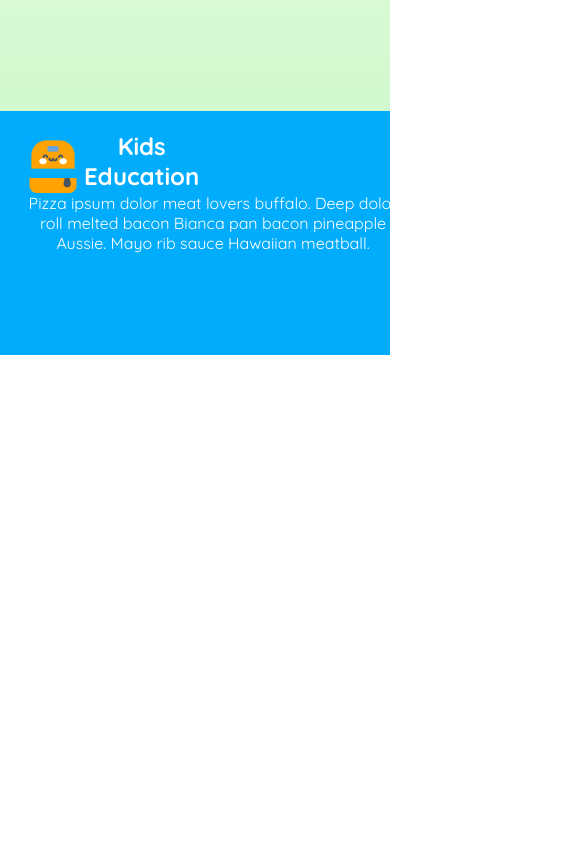
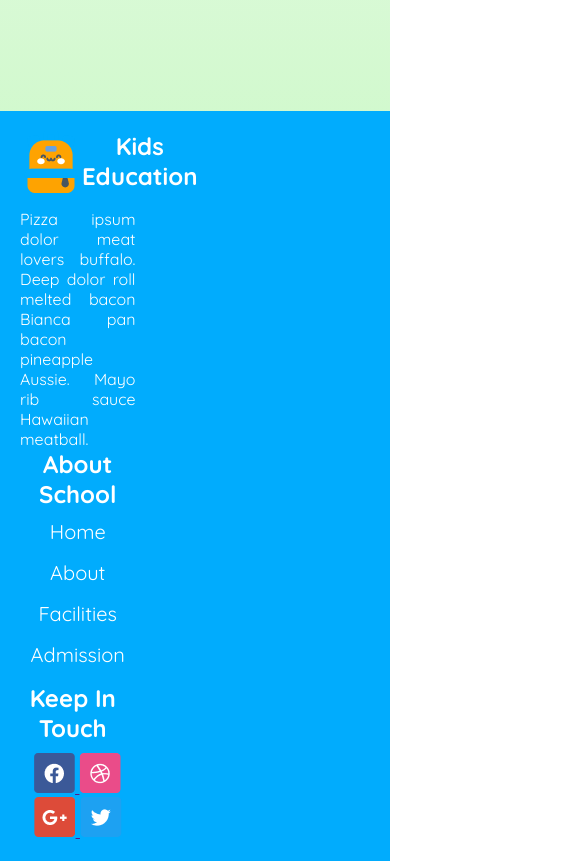
Before and after one commit to MdKamalHossen/B11-A2-Kids-School, a plain HTML site: page index.html in a window 390 px wide. Shown: the part 4060-4921 px from the top of the page, 585 px wide, since content can reach past the window. Before the commit the page ends 4415 px from the top, so only its background shows below. Drawn offline with Linux system fonts and the light colour scheme.

Commit message:
testing e

```diff
--- a/index.html
+++ b/index.html
@@ -214,9 +214,12 @@
               </ul>
              </div>
           </div>
-          <div class="footer-column">
-              <h3>Column 3</h3>
-              <p>Some information about the third column.</p>
+          <div class="footer-column third">
+              <h2>Keep In Touch</h2>
+              <a href=""><img src="assets/fb.png"> </a>
+              <a href=""><img src="assets/dribble.png"> </a>
+              <a href=""><img src="assets/google+.png"> </a>
+              <a href=""><img src="assets/twitter.png"> </a>
           </div>
         </div>
       </footer>
--- a/styles/index.css
+++ b/styles/index.css
@@ -460,6 +460,10 @@ body {
 .footer-column {
   width: 33%;
 }
+.footer-desc {
+  padding-top: 1rem;
+  text-align: justify;
+}
 .second-header h2 {
   color: #ffffff;
   margin-bottom: 10px;
@@ -476,3 +480,14 @@ body {
   margin-bottom: 1rem;
   justify-content: flex-start;
 }
+.third h2 {
+  margin-bottom: 10px;
+  margin-right: 10px;
+}
+@media screen and (max-width: 576px) {
+  .footer-container {
+    flex-direction: column;
+    width: auto;
+    height: auto;
+  }
+}
```
